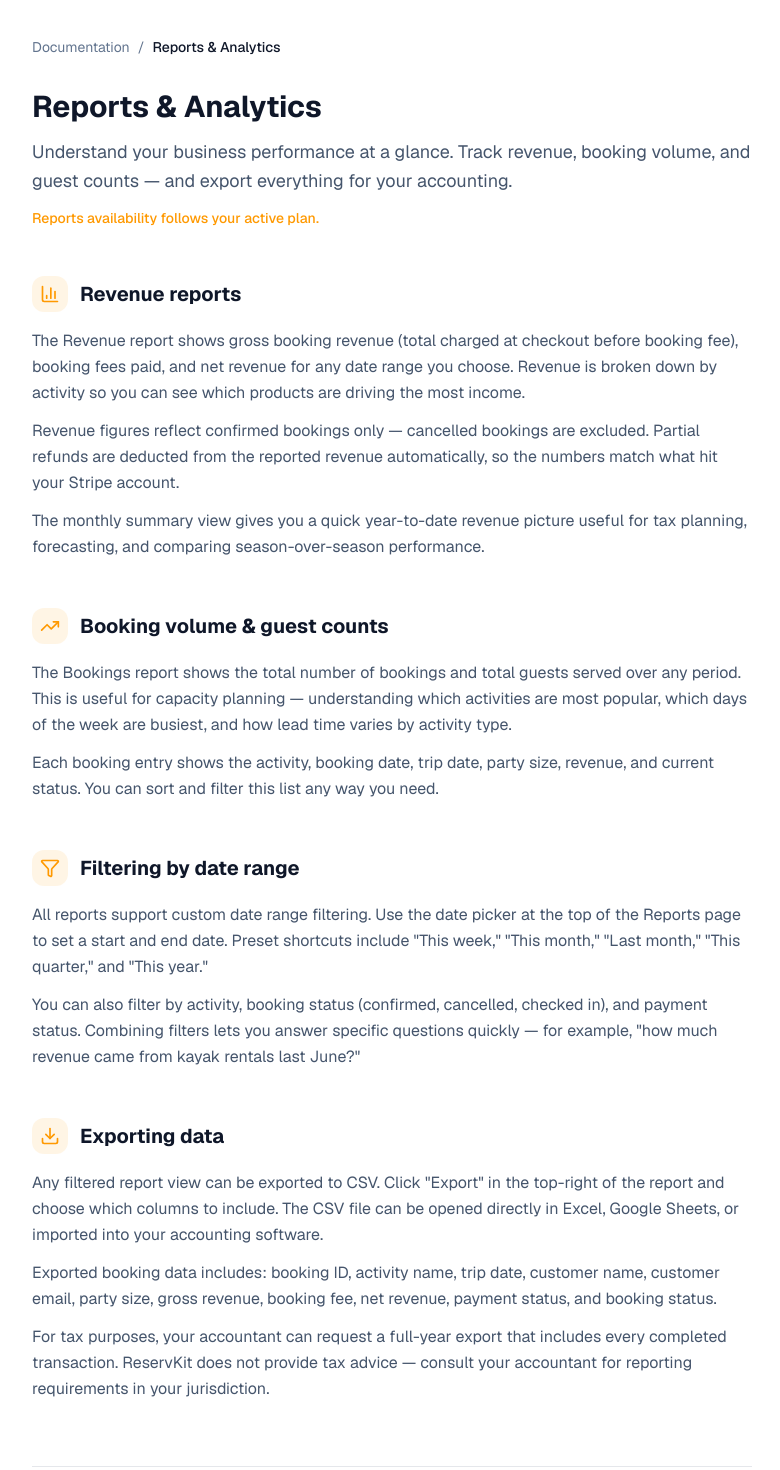
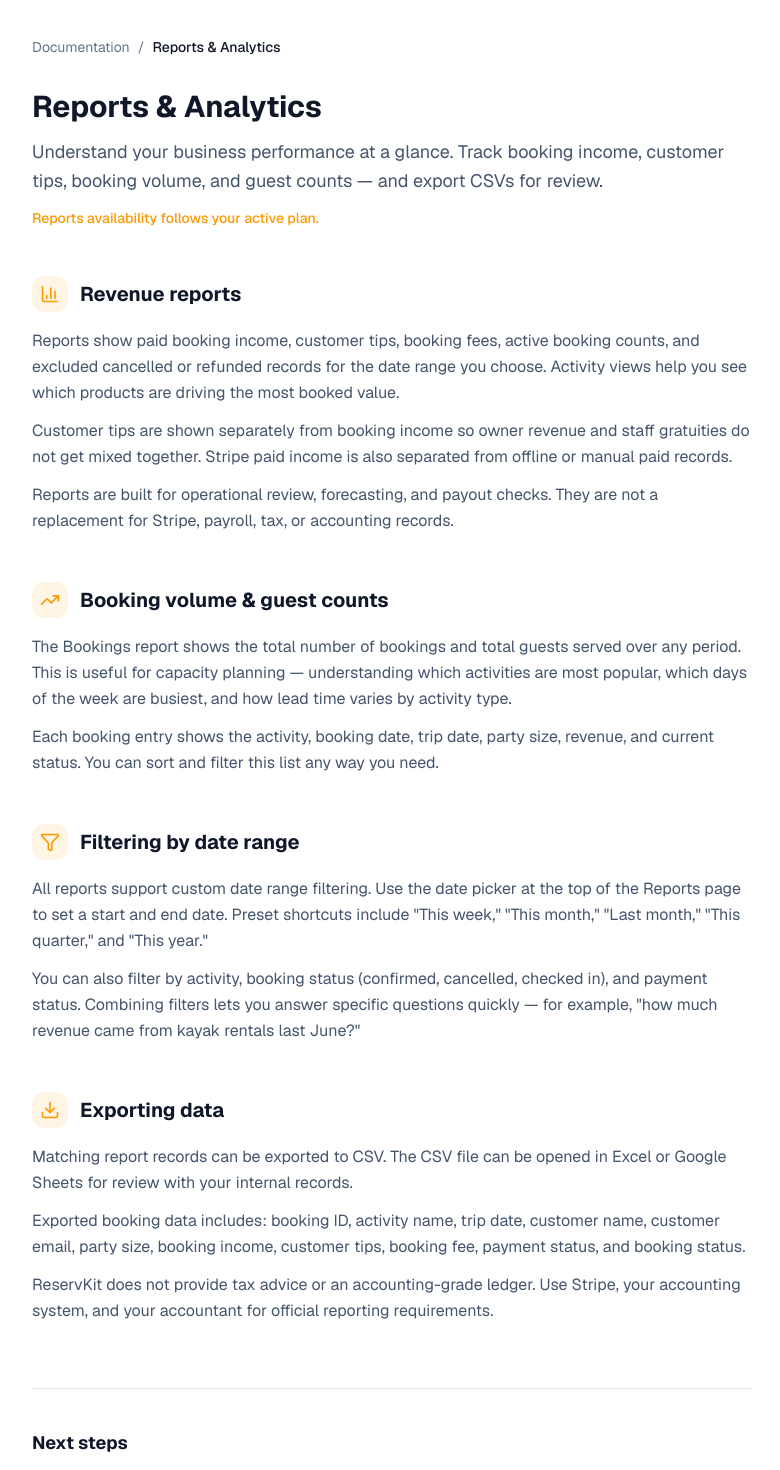
Before and after one commit to Cortana-Ops/reservkit-landing, a Next.js app: page /docs/reports in a window 1280 px wide. Shown: the part 160-1630 px from the top of the page, without its empty margins (248-1028 px from the left). Built offline with nearby package versions, Linux system fonts and the light colour scheme.

Commit message:
Align marketing copy with shipped product (#12)

```diff
--- a/app/boat-rental-software/page.tsx
+++ b/app/boat-rental-software/page.tsx
@@ -23,7 +23,7 @@ const features = [
   "Stripe Connect payments to the operator account",
   "Deposit collection at booking",
   "Per-guest digital liability waivers",
-  "Capacity controls for vessels and time slots",
+  "Activity and time-slot capacity controls",
   "Duration-based pricing for hourly, half-day, or full-day rentals",
   "Staff and captain scheduling",
   "Check-in management and guest tracking",
--- a/app/docs/reports/page.tsx
+++ b/app/docs/reports/page.tsx
@@ -5,7 +5,7 @@ import { BarChart3, TrendingUp, Filter, Download } from "lucide-react";
 
 export const metadata: Metadata = {
   title: "Reports & Analytics",
-  description: "Track revenue, booking volume, and guest counts in ReservKit. Filter by date range and export data for accounting.",
+  description: "Track booking income, customer tips, booking volume, and guest counts in ReservKit. Filter by date range and export CSVs for review.",
   alternates: { canonical: "https://reservkit.com/docs/reports" },
 };
 
@@ -36,8 +36,8 @@ export default function Reports() {
         <div className="mb-12">
           <h1 className="text-3xl font-bold text-navy mb-3">Reports & Analytics</h1>
           <p className="text-lg text-slate-600 leading-relaxed">
-            Understand your business performance at a glance. Track revenue, booking volume, and guest counts — and
-            export everything for your accounting.
+            Understand your business performance at a glance. Track booking income, customer tips, booking volume,
+            and guest counts — and export CSVs for review.
           </p>
           <p className="mt-3 text-sm text-amber font-medium">
             Reports availability follows your active plan.
@@ -55,17 +55,17 @@ export default function Reports() {
             </div>
             <div className="space-y-3 text-slate-600 leading-relaxed">
               <p>
-                The Revenue report shows gross booking revenue (total charged at checkout before booking fee),
-                booking fees paid, and net revenue for any date range you choose. Revenue is broken down by
-                activity so you can see which products are driving the most income.
+                Reports show paid booking income, customer tips, booking fees, active booking counts, and excluded
+                cancelled or refunded records for the date range you choose. Activity views help you see which products
+                are driving the most booked value.
               </p>
               <p>
-                Revenue figures reflect confirmed bookings only — cancelled bookings are excluded. Partial refunds
-                are deducted from the reported revenue automatically, so the numbers match what hit your Stripe account.
+                Customer tips are shown separately from booking income so owner revenue and staff gratuities do not
+                get mixed together. Stripe paid income is also separated from offline or manual paid records.
               </p>
               <p>
-                The monthly summary view gives you a quick year-to-date revenue picture useful for tax planning,
-                forecasting, and comparing season-over-season performance.
+                Reports are built for operational review, forecasting, and payout checks. They are not a replacement
+                for Stripe, payroll, tax, or accounting records.
               </p>
             </div>
           </section>
@@ -123,17 +123,16 @@ export default function Reports() {
             </div>
             <div className="space-y-3 text-slate-600 leading-relaxed">
               <p>
-                Any filtered report view can be exported to CSV. Click &quot;Export&quot; in the top-right of the report and
-                choose which columns to include. The CSV file can be opened directly in Excel, Google Sheets, or imported
-                into your accounting software.
+                Matching report records can be exported to CSV. The CSV file can be opened in Excel or Google Sheets
+                for review with your internal records.
               </p>
               <p>
                 Exported booking data includes: booking ID, activity name, trip date, customer name, customer email,
-                party size, gross revenue, booking fee, net revenue, payment status, and booking status.
+                party size, booking income, customer tips, booking fee, payment status, and booking status.
               </p>
               <p>
-                For tax purposes, your accountant can request a full-year export that includes every completed transaction.
-                ReservKit does not provide tax advice — consult your accountant for reporting requirements in your jurisdiction.
+                ReservKit does not provide tax advice or an accounting-grade ledger. Use Stripe, your accounting system,
+                and your accountant for official reporting requirements.
               </p>
             </div>
           </section>
--- a/app/page.tsx
+++ b/app/page.tsx
@@ -114,7 +114,7 @@ const revenuePoints = [
 const controlPoints = [
   "Direct booking page for your activities",
   "Operator-owned Stripe Connect payments",
-  "Chargeback-ready waiver evidence",
+  "Signed waiver evidence",
   "Refundable damage deposits at checkout",
   "Call-to-book cutoff handling",
   "Day-of check-in and staff visibility",
@@ -138,9 +138,9 @@ const workflowSteps = [
   {
     icon: FileSignature,
     label: "Waivers",
-    heading: "Collect chargeback-ready waiver evidence",
-    body: "Build a liability waiver once. Every guest signs before the trip, and the signed record stays tied to the booking with verification and audit details.",
-    bullets: ["Per-guest digital signing", "Email verification", "IP and device context", "Downloadable signed waivers"],
+    heading: "Collect signed waiver evidence",
+    body: "Attach one or more waiver templates to an activity. Guests verify by email, sign before the trip, and the signed record stays tied to the booking with audit details.",
+    bullets: ["Per-guest digital signing", "Email verification", "IP and device context", "Printable waiver packets"],
   },
   {
     icon: Users,
@@ -229,8 +229,8 @@ const operatorFeatures = [
     alt: "ReservKit revenue and booking reports dashboard",
     label: "Reports",
     heading: "Know your numbers by activity and date range",
-    body: "Revenue reports break down gross bookings, booking fees, and net revenue by activity. Filter by date, export to CSV, and compare periods without leaving the dashboard.",
-    bullets: ["Revenue by activity", "Booking volume trends", "Date range filtering", "CSV export"],
+    body: "Reports separate booking income from customer tips, show booking fees, and make activity performance easier to review by date range.",
+    bullets: ["Booking income by activity", "Customer tips separated", "Date range filtering", "CSV export"],
   },
 ];
 
--- a/app/roadmap/page.tsx
+++ b/app/roadmap/page.tsx
@@ -24,7 +24,7 @@ const shipped = [
   { label: "Booking and checkout", items: ["Public booking pages for configured activities", "Stripe Checkout through the operator's connected Stripe account", "Guest details, selected-time review, and booking confirmation flow", "Call-to-book cutoff handling when online booking is not available"] },
   { label: "Waivers and customer records", items: ["Per-guest digital waiver signing", "Optional drawn signature fields when configured", "Signed waiver evidence display", "Customer booking lookup without requiring a customer account"] },
   { label: "Operator workflows", items: ["Activity setup, availability, booking detail, and operator dashboard workflows", "Staff-facing navigation and day-of workflow polish", "Reports views for revenue and booking review", "Migration Center V1 for structured imports"] },
-  { label: "Go-live readiness", items: ["Current public pricing tiers", "Early access request flow", "Pre-launch onboarding path for selected operators", "Public content guard for stale pricing and removed signup language"] },
+  { label: "Go-live readiness", items: ["Current public pricing tiers", "Early access request flow", "Pre-launch onboarding path for selected operators", "All-activity and single-activity booking links plus iframe snippets", "Public content guard for stale pricing and removed signup language"] },
 ];
 
 const inProgress = [
@@ -35,7 +35,7 @@ const inProgress = [
 
 const comingNext = [
   { title: "Calendar sync", description: "Assessing Google Calendar and iCal sync for operators who need availability reflected across tools." },
-  { title: "Website embed options", description: "Exploring the best way to place ReservKit booking flows on existing operator websites." },
+  { title: "Dedicated embed layouts", description: "Calendar-only, card-only, and other specialized website layouts are still future work beyond the current booking links and iframe snippets." },
   { title: "Migration Center expansion", description: "Building on Migration Center V1 with deeper imports, review tools, and source-specific mapping." },
   { title: "Channel blocking", description: "Evaluating availability holds for operators that are moving bookings gradually from other channels." },
 ];
--- a/app/tour-operator-software/page.tsx
+++ b/app/tour-operator-software/page.tsx
@@ -23,7 +23,7 @@ const features = [
   "Guest count selection and add-ons",
   "Stripe payments for full or deposit checkout",
   "Per-guest digital waiver signing",
-  "Availability windows and block-out dates",
+  "Availability windows and booking cutoffs",
   "Staff assignment and guide scheduling",
   "Confirmation emails",
   "Check-in with guest list and waiver status",
--- a/scripts/check-content.mjs
+++ b/scripts/check-content.mjs
@@ -60,6 +60,12 @@ const forbidden = [
   "Settings → Booking Page",
   "under 30 minutes",
   "legally defensible",
+  "net revenue",
+  "block-out dates",
+  "stored indefinitely",
+  "email copy of their signed waiver",
+  "Capacity controls for vessels",
+  "Website embed options",
 ];
 
 const allowedByFile = {
```
Also changed, not shown: app/docs/bookings-availability/page.tsx (+6 -6 lines), app/docs/staff/page.tsx (+6 -9 lines), app/docs/waivers/page.tsx (+9 -12 lines).
